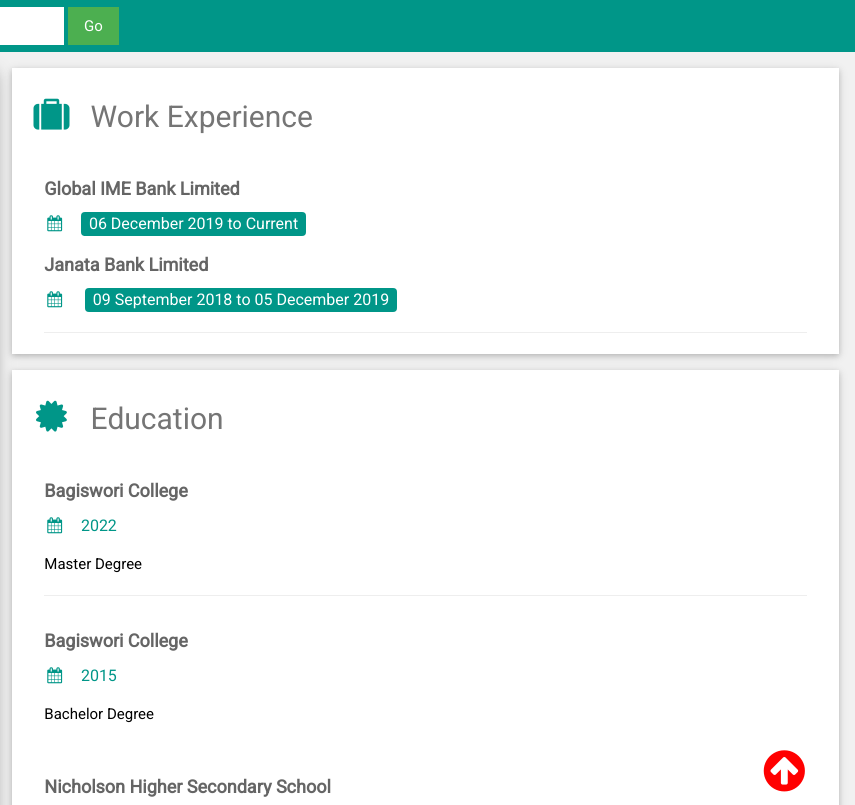
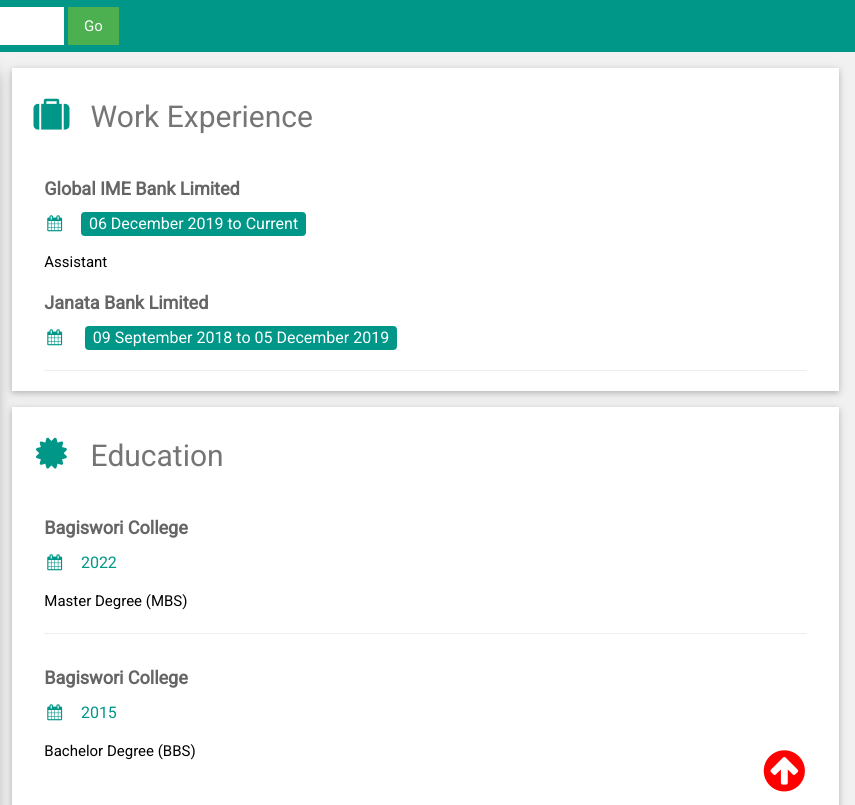
Before and after one commit to shyamkumarkc/cv.shyamkumarkc20, a plain HTML site: page index.html in a window 1280 px wide. Shown: the top 805 px of the page, 425-1280 px from the left. Drawn offline with nearby package versions, Linux system fonts and the light colour scheme; a script that the page names is missing.

Commit message:
Update index.html

```diff
--- a/index.html
+++ b/index.html
@@ -104,7 +104,7 @@ html,body,h1,h2,h3,h4,h5,h6 {font-family: "Roboto", sans-serif}
         <div class="w3-container">
           <h5 class="w3-opacity"><b> Global IME Bank Limited</b></h5>
           <h6 class="w3-text-teal"><i class="fa fa-calendar fa-fw w3-margin-right"></i><span class="w3-tag w3-teal w3-round">06 December 2019 to Current</span></h6>
-          <p> </p>
+          <p>Assistant </p>
 <h5 class="w3-opacity"><b> Janata Bank Limited</b></h5>
           <h6 class="w3-text-teal"><i class="fa fa-calendar fa-fw w3-margin-right"></i>  <span class="w3-tag w3-teal w3-round">09 September 2018 to 05 December 2019</span></h6>
           <p> </p>
@@ -119,13 +119,13 @@ html,body,h1,h2,h3,h4,h5,h6 {font-family: "Roboto", sans-serif}
         <div class="w3-container">
           <h5 class="w3-opacity"><b>Bagiswori College</b></h5>
           <h6 class="w3-text-teal"><i class="fa fa-calendar fa-fw w3-margin-right"></i>2022</h6>
-          <p>Master Degree</p>
+          <p>Master Degree (MBS) </p>
           <hr>
         </div>
         <div class="w3-container">
           <h5 class="w3-opacity"><b>Bagiswori College</b></h5>
           <h6 class="w3-text-teal"><i class="fa fa-calendar fa-fw w3-margin-right"></i>2015</h6>
-          <p>Bachelor Degree</p><br>
+          <p>Bachelor Degree (BBS)</p><br>
         </div>
          <div class="w3-container">
           <h5 class="w3-opacity"><b>Nicholson Higher Secondary School</b></h5>
```
